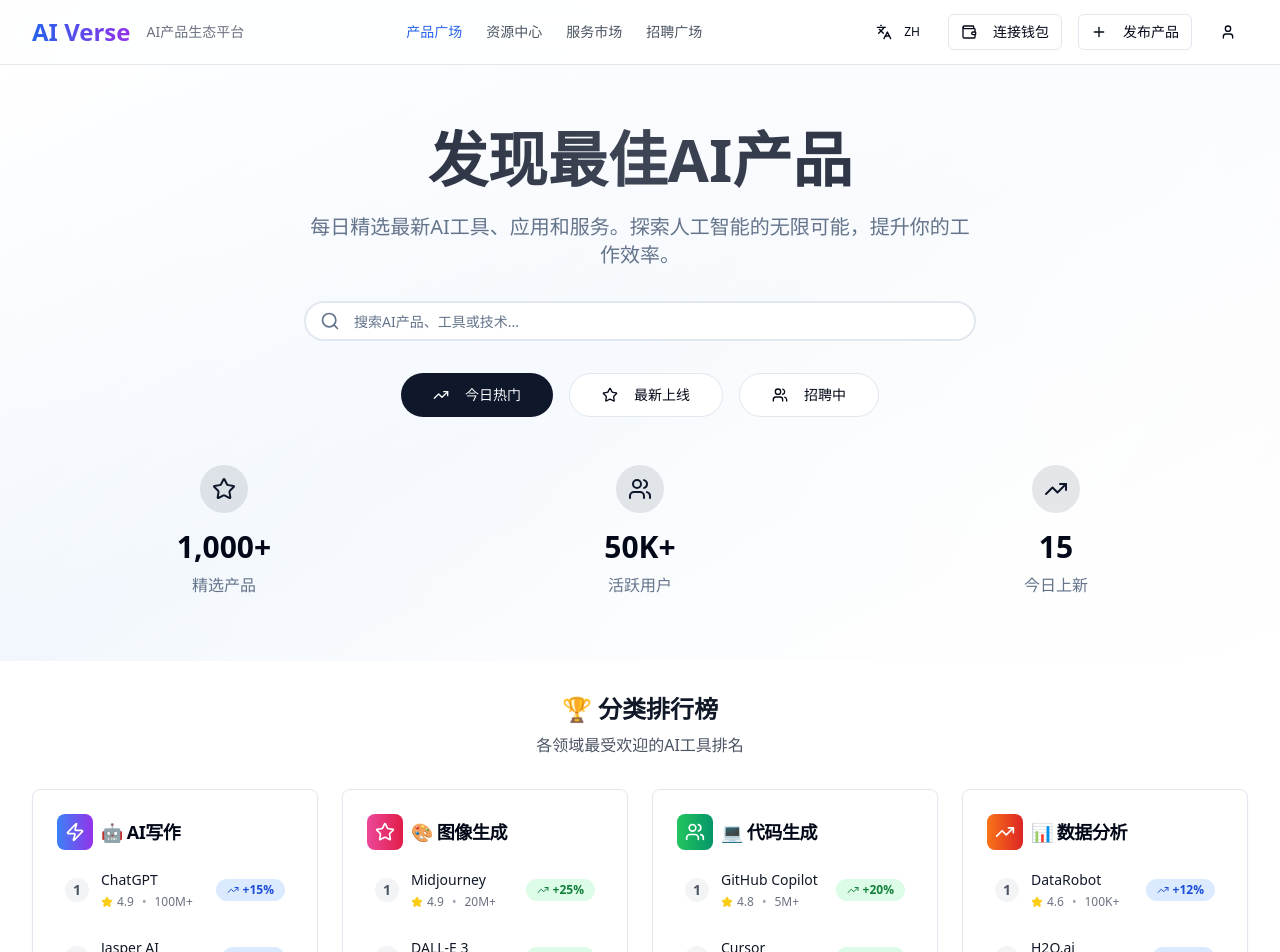
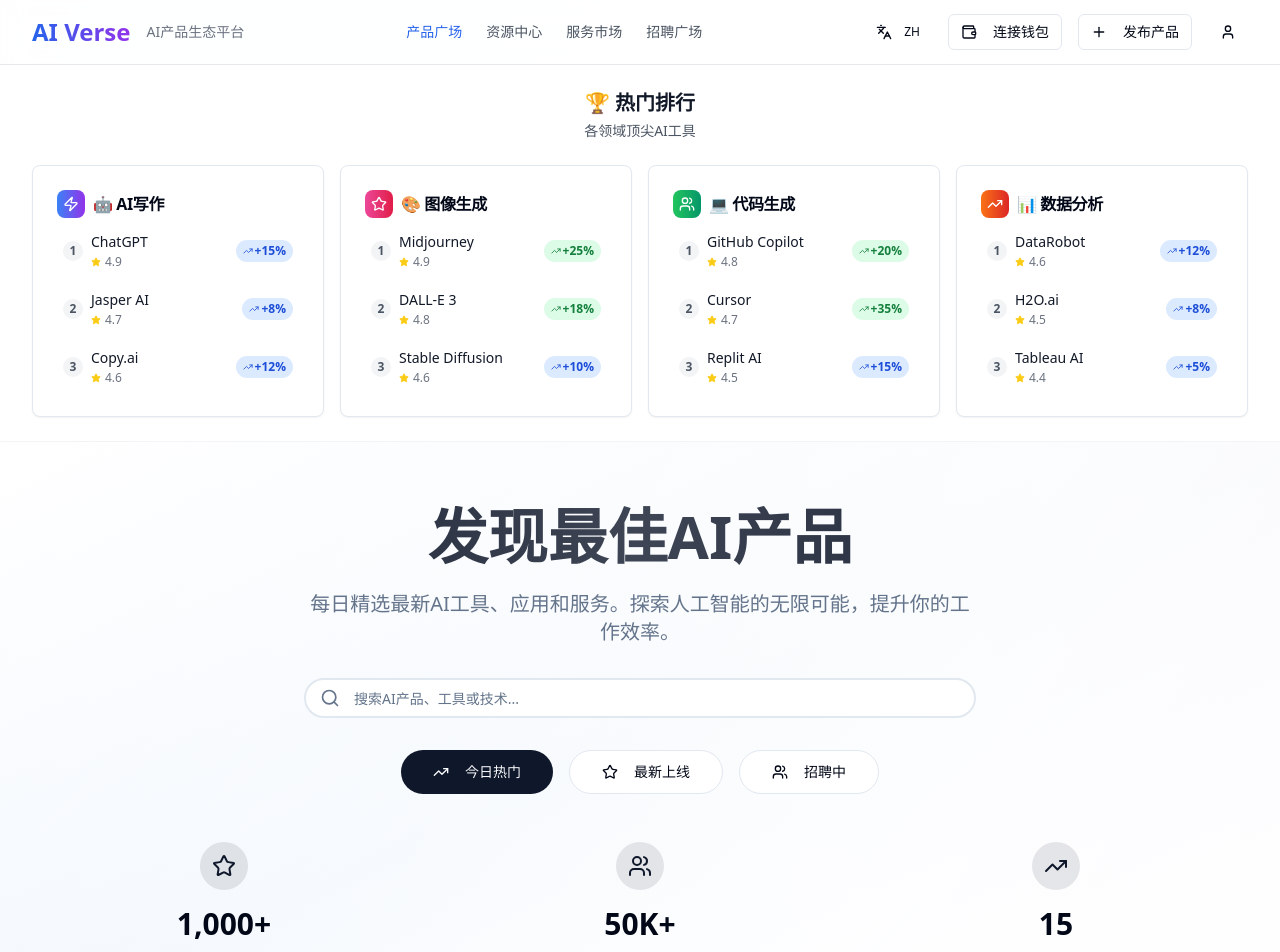
Before and after one commit to zmxzoe/product-ai-verse, a React (Vite) app: page / in a window 1280 px wide. Shown: the top 952 px of the page. Built offline with nearby package versions, Linux system fonts and the light colour scheme.

Commit message:
Refactor: Simplify category ranking cards
Simplified the content of the category ranking cards and moved them to the top of the home page.

```diff
--- a/src/components/CategoryRankingCards.tsx
+++ b/src/components/CategoryRankingCards.tsx
@@ -2,12 +2,11 @@
 import React from 'react';
 import { Card, CardContent, CardHeader, CardTitle } from '@/components/ui/card';
 import { Badge } from '@/components/ui/badge';
-import { TrendingUp, Star, Users, Zap } from 'lucide-react';
+import { TrendingUp, Star, Zap, Users } from 'lucide-react';
 
 interface RankingItem {
   id: string;
   name: string;
-  category: string;
   rating: number;
   users: string;
   trend: number;
@@ -17,89 +16,85 @@ const CategoryRankingCards = () => {
   const categories = [
     {
       title: '🤖 AI写作',
-      icon: <Zap className="h-5 w-5" />,
+      icon: <Zap className="h-4 w-4" />,
       color: 'from-blue-500 to-purple-600',
       items: [
-        { id: '1', name: 'ChatGPT', category: 'AI写作', rating: 4.9, users: '100M+', trend: 15 },
-        { id: '2', name: 'Jasper AI', category: 'AI写作', rating: 4.7, users: '1M+', trend: 8 },
-        { id: '3', name: 'Copy.ai', category: 'AI写作', rating: 4.6, users: '500K+', trend: 12 }
+        { id: '1', name: 'ChatGPT', rating: 4.9, users: '100M+', trend: 15 },
+        { id: '2', name: 'Jasper AI', rating: 4.7, users: '1M+', trend: 8 },
+        { id: '3', name: 'Copy.ai', rating: 4.6, users: '500K+', trend: 12 }
       ]
     },
     {
       title: '🎨 图像生成',
-      icon: <Star className="h-5 w-5" />,
+      icon: <Star className="h-4 w-4" />,
       color: 'from-pink-500 to-rose-600',
       items: [
-        { id: '4', name: 'Midjourney', category: '图像生成', rating: 4.9, users: '20M+', trend: 25 },
-        { id: '5', name: 'DALL-E 3', category: '图像生成', rating: 4.8, users: '10M+', trend: 18 },
-        { id: '6', name: 'Stable Diffusion', category: '图像生成', rating: 4.6, users: '5M+', trend: 10 }
+        { id: '4', name: 'Midjourney', rating: 4.9, users: '20M+', trend: 25 },
+        { id: '5', name: 'DALL-E 3', rating: 4.8, users: '10M+', trend: 18 },
+        { id: '6', name: 'Stable Diffusion', rating: 4.6, users: '5M+', trend: 10 }
       ]
     },
     {
       title: '💻 代码生成',
-      icon: <Users className="h-5 w-5" />,
+      icon: <Users className="h-4 w-4" />,
       color: 'from-green-500 to-emerald-600',
       items: [
-        { id: '7', name: 'GitHub Copilot', category: '代码生成', rating: 4.8, users: '5M+', trend: 20 },
-        { id: '8', name: 'Cursor', category: '代码生成', rating: 4.7, users: '1M+', trend: 35 },
-        { id: '9', name: 'Replit AI', category: '代码生成', rating: 4.5, users: '500K+', trend: 15 }
+        { id: '7', name: 'GitHub Copilot', rating: 4.8, users: '5M+', trend: 20 },
+        { id: '8', name: 'Cursor', rating: 4.7, users: '1M+', trend: 35 },
+        { id: '9', name: 'Replit AI', rating: 4.5, users: '500K+', trend: 15 }
       ]
     },
     {
       title: '📊 数据分析',
-      icon: <TrendingUp className="h-5 w-5" />,
+      icon: <TrendingUp className="h-4 w-4" />,
       color: 'from-orange-500 to-red-600',
       items: [
-        { id: '10', name: 'DataRobot', category: '数据分析', rating: 4.6, users: '100K+', trend: 12 },
-        { id: '11', name: 'H2O.ai', category: '数据分析', rating: 4.5, users: '50K+', trend: 8 },
-        { id: '12', name: 'Tableau AI', category: '数据分析', rating: 4.4, users: '200K+', trend: 5 }
+        { id: '10', name: 'DataRobot', rating: 4.6, users: '100K+', trend: 12 },
+        { id: '11', name: 'H2O.ai', rating: 4.5, users: '50K+', trend: 8 },
+        { id: '12', name: 'Tableau AI', rating: 4.4, users: '200K+', trend: 5 }
       ]
     }
   ];
 
   return (
-    <div className="bg-white py-8 border-b border-gray-100">
+    <div className="bg-white py-6 border-b border-gray-100">
       <div className="max-w-7xl mx-auto px-4 sm:px-6 lg:px-8">
-        <div className="text-center mb-8">
-          <h2 className="text-2xl font-bold text-gray-900 mb-2">🏆 分类排行榜</h2>
-          <p className="text-gray-600">各领域最受欢迎的AI工具排名</p>
+        <div className="text-center mb-6">
+          <h2 className="text-xl font-bold text-gray-900 mb-1">🏆 热门排行</h2>
+          <p className="text-sm text-gray-600">各领域顶尖AI工具</p>
         </div>
 
-        <div className="grid grid-cols-1 md:grid-cols-2 lg:grid-cols-4 gap-6">
+        <div className="grid grid-cols-1 md:grid-cols-2 lg:grid-cols-4 gap-4">
           {categories.map((category, index) => (
-            <Card key={index} className="hover:shadow-lg transition-shadow duration-300">
-              <CardHeader className="pb-3">
-                <CardTitle className="flex items-center gap-2 text-lg">
-                  <div className={`p-2 rounded-lg bg-gradient-to-r ${category.color} text-white`}>
+            <Card key={index} className="hover:shadow-md transition-shadow duration-300">
+              <CardHeader className="pb-2">
+                <CardTitle className="flex items-center gap-2 text-base">
+                  <div className={`p-1.5 rounded-lg bg-gradient-to-r ${category.color} text-white`}>
                     {category.icon}
                   </div>
                   {category.title}
                 </CardTitle>
               </CardHeader>
-              <CardContent className="space-y-3">
+              <CardContent className="space-y-2">
                 {category.items.map((item, itemIndex) => (
-                  <div key={item.id} className="flex items-center justify-between p-2 rounded-lg hover:bg-gray-50 transition-colors">
-                    <div className="flex items-center gap-3">
-                      <div className="flex items-center justify-center w-6 h-6 rounded-full bg-gray-100 text-sm font-semibold text-gray-600">
+                  <div key={item.id} className="flex items-center justify-between p-1.5 rounded-lg hover:bg-gray-50 transition-colors">
+                    <div className="flex items-center gap-2">
+                      <div className="flex items-center justify-center w-5 h-5 rounded-full bg-gray-100 text-xs font-semibold text-gray-600">
                         {itemIndex + 1}
                       </div>
                       <div className="flex-1">
                         <h4 className="font-medium text-gray-900 text-sm">{item.name}</h4>
-                        <div className="flex items-center gap-2 mt-1">
-                          <div className="flex items-center gap-1">
-                            <Star className="h-3 w-3 text-yellow-400 fill-yellow-400" />
-                            <span className="text-xs text-gray-500">{item.rating}</span>
-                          </div>
-                          <span className="text-xs text-gray-400">•</span>
-                          <span className="text-xs text-gray-500">{item.users}</span>
+                        <div className="flex items-center gap-1 mt-0.5">
+                          <Star className="h-2.5 w-2.5 text-yellow-400 fill-yellow-400" />
+                          <span className="text-xs text-gray-500">{item.rating}</span>
                         </div>
                       </div>
                     </div>
                     <Badge
                       variant="secondary"
-                      className={`text-xs ${item.trend > 15 ? 'bg-green-100 text-green-700' : 'bg-blue-100 text-blue-700'}`}
+                      className={`text-xs px-1.5 py-0.5 ${item.trend > 15 ? 'bg-green-100 text-green-700' : 'bg-blue-100 text-blue-700'}`}
                     >
-                      <TrendingUp className="h-3 w-3 mr-1" />
+                      <TrendingUp className="h-2.5 w-2.5 mr-0.5" />
                       +{item.trend}%
                     </Badge>
                   </div>
--- a/src/pages/Index.tsx
+++ b/src/pages/Index.tsx
@@ -29,14 +29,14 @@ const Index = () => {
     <div className="min-h-screen bg-gradient-to-br from-blue-50 via-white to-purple-50">
       <Navbar />
 
+      {/* Category Ranking Cards - Moved to the very top */}
+      <CategoryRankingCards />
+
       {/* Hero Section */}
       <HeroSection
         searchTerm={searchTerm}
         onSearchChange={handleHeroSearch}
       />
-
-      {/* Category Ranking Cards */}
-      <CategoryRankingCards />
 
       {/* AI Search Bar */}
       <AISearchBar
```
